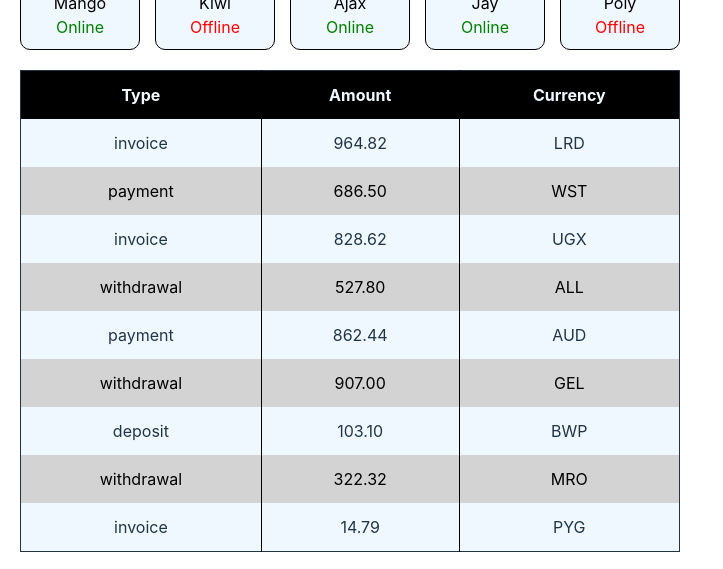
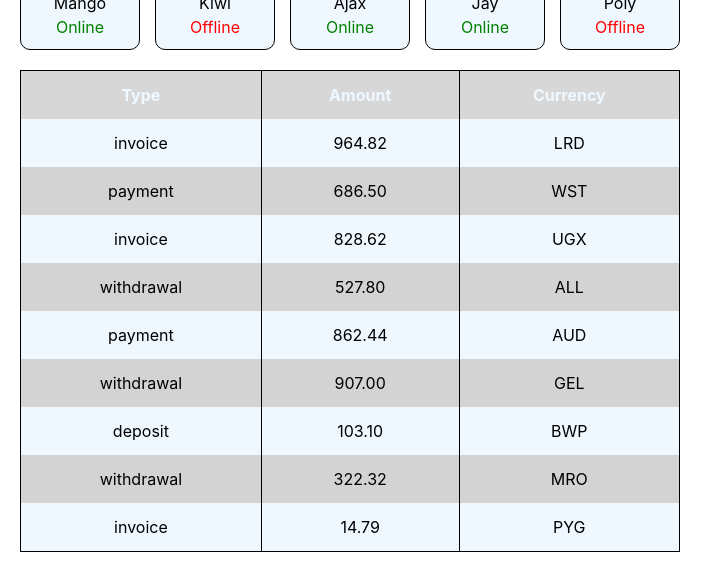
Before and after one commit to Mrszlv/goit-react-hw-01, a React (Vite) app: page / in a window 1280 px wide. Shown: the part 559-1128 px from the top of the page, without its empty margins (0-723 px from the left). Built offline with nearby package versions, Linux system fonts and the light colour scheme.

Commit message:
commit-to-main-09

```diff
--- a/src/App.jsx
+++ b/src/App.jsx
@@ -1,9 +1,11 @@
 import userData from './userData.json';
+import friends from './friends.json';
+import transactions from './transactions.json';
+
 import Profile from './components/Profile/Profile';
 import FriendList from './components/FriendList/FriendList';
-import friends from './friends.json';
 import TransactionHistory from './components/TransactionHistory/TransactionHistory';
-import transactions from './transactions.json';
+
 const App = () => {
   return (
     <div>
--- a/src/components/TransactionHistory/TransactionHistory.jsx
+++ b/src/components/TransactionHistory/TransactionHistory.jsx
@@ -3,15 +3,15 @@ import s from './TransactionHistory.module.css';
 
 const TransactionHistory = ({items}) => {
     return (
-        <table>
-            <thead>
+        <table className={s.table}>
+            <thead className={s.thead}>
                 <tr>
                     <th>Type</th>
                     <th>Amount</th>
                     <th>Currency</th>
                 </tr>
             </thead>
-            <tbody>
+            <tbody className={s.tbody}>
                 {items.map(({id, type, amount, currency}) => (
                  <tr key={id}>
                     <td>{type}</td>
--- a/src/components/TransactionHistory/TransactionHistory.module.css
+++ b/src/components/TransactionHistory/TransactionHistory.module.css
@@ -1,4 +1,4 @@
-table{
+.table{
     width: 660px;
     border-collapse: collapse;
     margin: 20px;
@@ -7,8 +7,8 @@ table{
 
 }
 
-thead{
-    background-color: black;
+.thead{
+    background-color: rgba(0, 0, 0, 0.156);
     color: aliceblue;
 }
 
@@ -21,11 +21,12 @@ th:first-child, td:first-child {
     border-left: none;
 }
 
-tbody tr:nth-child(odd){
+.tbody tr:nth-child(odd){
     background-color: aliceblue;
+    color: black;
 }
 
-tbody tr:nth-child(even){
+.tbody tr:nth-child(even){
     background-color: lightgrey;
     color: black;
 }
```
